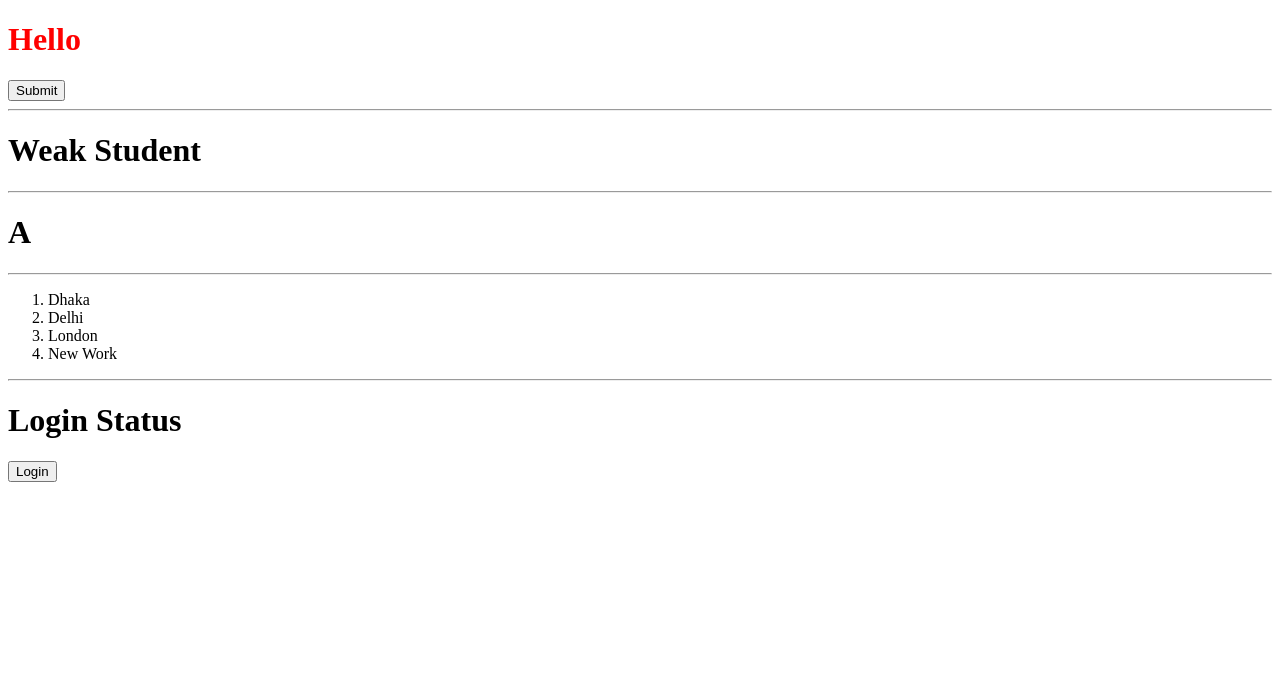
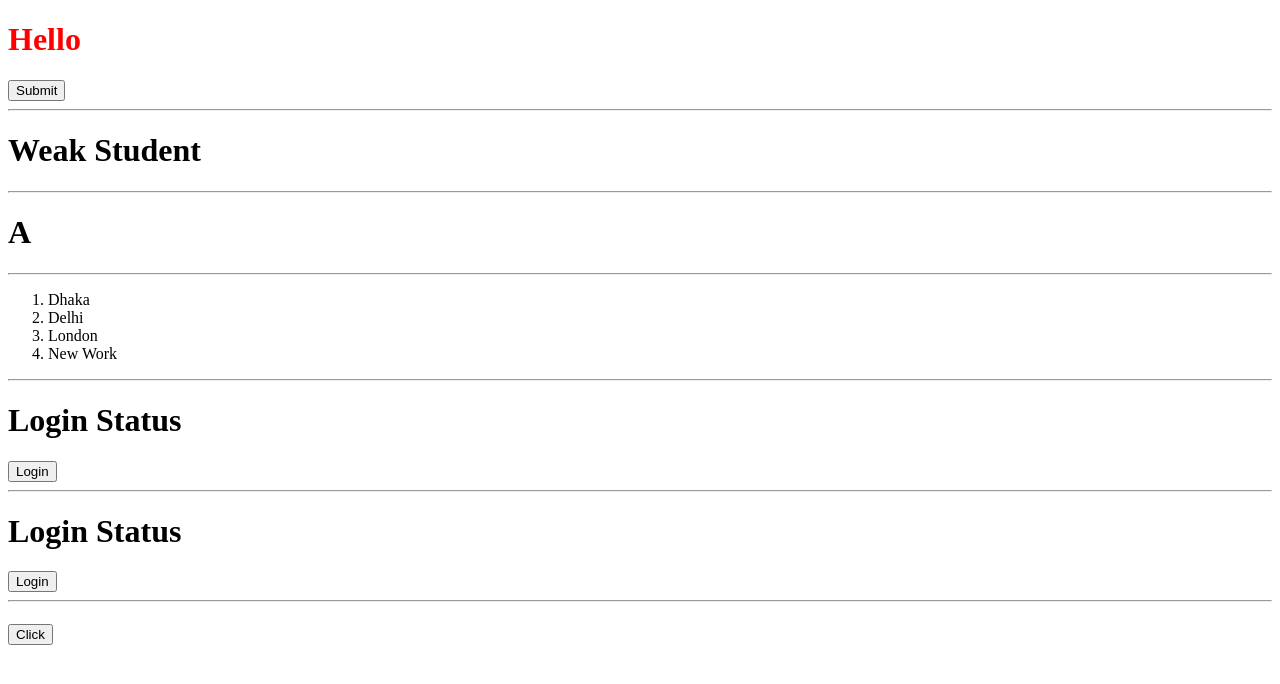
Before and after one commit to nayan-mia-09/practice-react, a React (Vite) app in the folder basic-practice/: page / in a window 1280 px wide. Shown: the top 684 px of the page. Built offline with nearby package versions, Linux system fonts and the light colour scheme.

Commit message:
React Hook InnerText and InnerHTML Practice

```diff
--- a/basic-practice/src/App.jsx
+++ b/basic-practice/src/App.jsx
@@ -1,3 +1,5 @@
+import HookRef from "./hook/HookRef";
+import Page1 from "./pages/Page1";
 
 
 const LoginStatusBtn = (status) =>{
@@ -12,6 +14,7 @@ const LoginStatusBtn = (status) =>{
 const App = () => {
   let result = 70;
   let marks = 50;
+
 
   let city = ["Dhaka","Delhi", "London", "New Work"]
   return (
@@ -47,6 +50,15 @@ const App = () => {
 
 <h1>Login Status</h1>
 {LoginStatusBtn(false)}
+<hr />
+<h1>Login Status</h1>
+<Page1/>
+
+<hr />
+
+<HookRef/>
+
+
 
 
 
--- /dev/null
+++ b/basic-practice/src/hook/HookRef.jsx
@@ -0,0 +1,20 @@
+import { useRef } from "react"
+
+
+const HookRef = () => {
+    const HookRef = useRef()
+    const Change = () =>{
+        // HookRef.current.innerText="Hello, Everyone. I'm From innertext"
+        HookRef.current.innerHTML = "<ul><li>Hello 1</li> <li>Hello 2</li></ul>"
+
+
+    }
+  return (
+    <div>
+      <h1 ref={HookRef}></h1>
+      <button onClick={Change}>Click</button>
+    </div>
+  )
+}
+
+export default HookRef
--- /dev/null
+++ b/basic-practice/src/pages/Page1.jsx
@@ -0,0 +1,17 @@
+
+
+const Page1 = () => {
+ const status = false;
+
+ switch (status){
+    case true:
+        return <button>Logout</button>
+    case false:
+        return <button>Login</button>
+     default:
+        return null;
+
+ }
+}
+
+export default Page1
```
